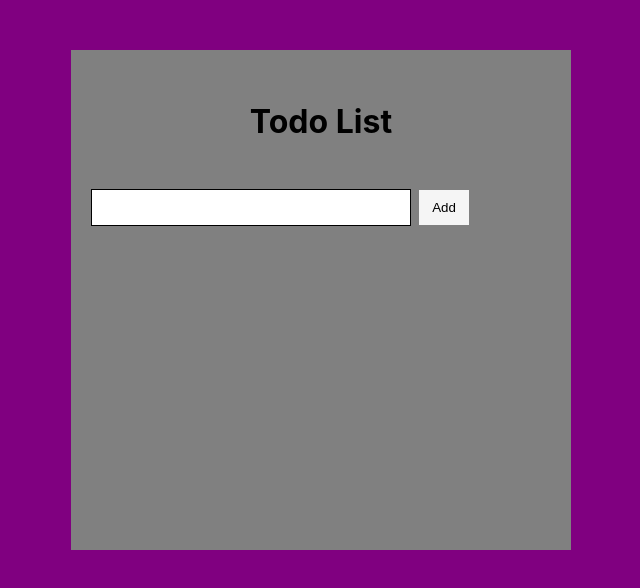
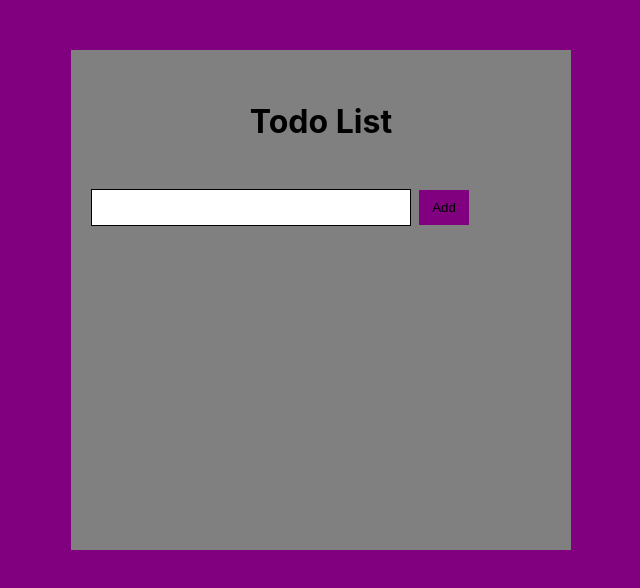
Before and after one commit to Oraekiprincess/Todo-React, a React (Create React App) app: page / in a window 1280 px wide. Shown: the top 588 px of the page, without its empty margins (319-959 px from the left). Built offline with nearby package versions, Linux system fonts and the light colour scheme.

Commit message:
Update App.css

```diff
--- a/src/App.css
+++ b/src/App.css
@@ -24,8 +24,6 @@ padding: 20px;
   padding: 2rem 1rem;
   text-align: center;
   margin-bottom: 1rem;
-
-  color: var(gray)
 }
 
 .change{
@@ -37,7 +35,7 @@ padding: 20px;
 
 .btn{
   width:50px;
-  background-color: whitesmoke;
+  background-color: purple;
   padding:10px;
   margin-left:8px;
   border: none;
@@ -47,6 +45,7 @@ padding: 20px;
   appearance: none;
   border: none;
   outline:none;
+  background-color: crimson;
 }
 
 .list{
@@ -56,6 +55,8 @@ padding:10px;
 background-color: white;
 margin:10px -8px;
 width:320px;
+  justify-content: space-between;
+
 }
 
 .ulist{
```
